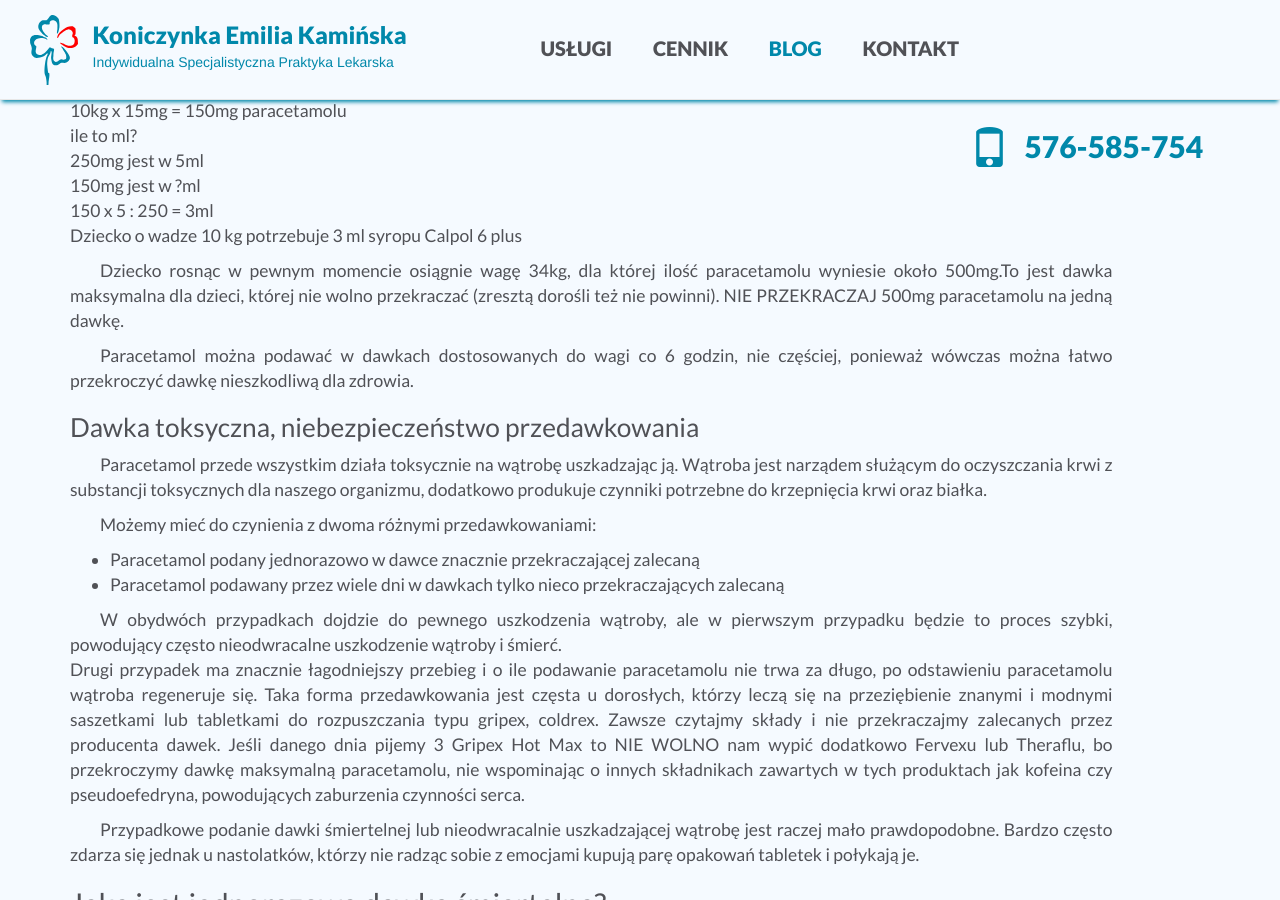
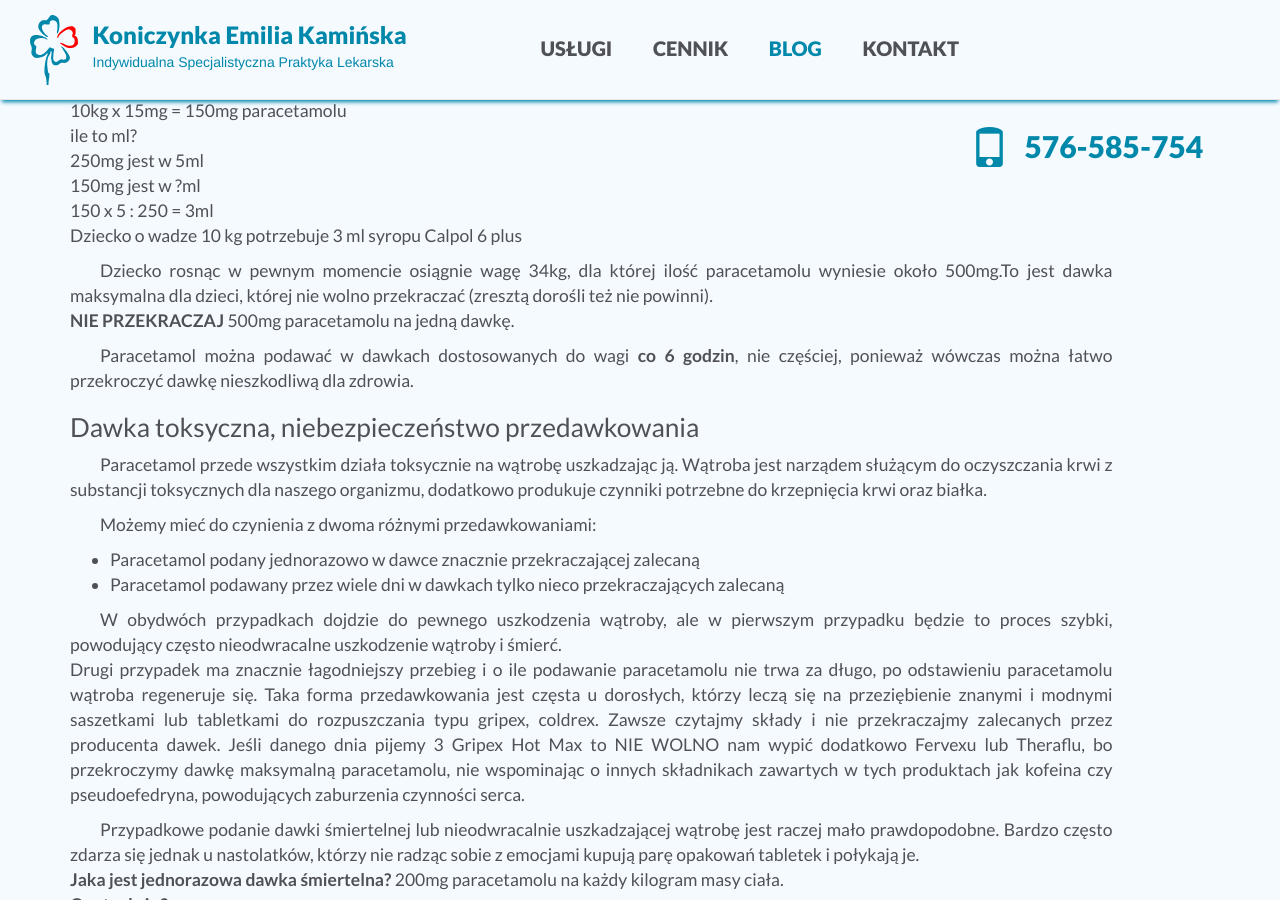
Before and after one commit to kardigen/koniczynka-med.guthub.io, a Jekyll site: the page built from blog-dev/_posts/2017-11-01-leki-przeciwgoraczkowe-paracetamol.markdown, in a window 1280 px wide and 900 px high, scrolled down 1021 px. Built offline with Jekyll 4.4.1, drawn with Linux system fonts in a browser that asks for light colours; our own code applies the rules of GitHub Pages for plain Markdown files.

```diff
--- a/blog-dev/_posts/2017-11-01-leki-przeciwgoraczkowe-paracetamol.markdown
+++ b/blog-dev/_posts/2017-11-01-leki-przeciwgoraczkowe-paracetamol.markdown
@@ -43,9 +43,10 @@ ile to ml?
 150 x 5 : 250 = 3ml
 Dziecko o wadze 10 kg potrzebuje 3 ml syropu Calpol 6 plus
 
-Dziecko rosnąc w pewnym momencie osiągnie wagę 34kg, dla której ilość paracetamolu wyniesie około 500mg.To jest dawka maksymalna dla dzieci, której nie wolno przekraczać (zresztą dorośli też nie powinni). NIE PRZEKRACZAJ 500mg paracetamolu na jedną dawkę.
+Dziecko rosnąc w pewnym momencie osiągnie wagę 34kg, dla której ilość paracetamolu wyniesie około 500mg.To jest dawka maksymalna dla dzieci, której nie wolno przekraczać (zresztą dorośli też nie powinni).
+**NIE PRZEKRACZAJ** 500mg paracetamolu na jedną dawkę.
 
-Paracetamol można podawać w dawkach dostosowanych do wagi co 6 godzin, nie częściej, ponieważ wówczas można łatwo przekroczyć dawkę nieszkodliwą dla zdrowia.
+Paracetamol można podawać w dawkach dostosowanych do wagi **co 6 godzin**, nie częściej, ponieważ wówczas można łatwo przekroczyć dawkę nieszkodliwą dla zdrowia.
 
 {:.R24}
 ## Dawka toksyczna, niebezpieczeństwo przedawkowania
@@ -60,12 +61,12 @@ W obydwóch przypadkach dojdzie do pewnego uszkodzenia wątroby, ale w pierwszym
 Drugi przypadek ma znacznie łagodniejszy przebieg i o ile podawanie paracetamolu nie trwa za długo, po odstawieniu paracetamolu wątroba regeneruje się. Taka forma przedawkowania jest częsta u dorosłych, którzy leczą się na przeziębienie znanymi i modnymi saszetkami lub tabletkami do rozpuszczania typu gripex, coldrex. Zawsze czytajmy składy i nie przekraczajmy zalecanych przez producenta dawek. Jeśli danego dnia pijemy 3 Gripex Hot Max to NIE WOLNO nam wypić dodatkowo Fervexu lub Theraflu, bo przekroczymy dawkę maksymalną paracetamolu, nie wspominając o innych składnikach zawartych w tych produktach jak kofeina czy pseudoefedryna, powodujących zaburzenia czynności serca.
 
 Przypadkowe podanie dawki śmiertelnej lub nieodwracalnie uszkadzającej wątrobę jest raczej mało prawdopodobne. Bardzo często zdarza się jednak u nastolatków, którzy nie radząc sobie z emocjami kupują parę opakowań tabletek i połykają je.
-## Jaka jest jednorazowa dawka śmiertelna?
+ **Jaka jest jednorazowa dawka śmiertelna?**
 200mg paracetamolu na każdy kilogram masy ciała.
-## Czy to dużo?
+**Czy to dużo?**
 Dla nastolatka o wadze około 45 kg będzie to 200mg x 45kg = 9000mg, czyli 18 tabletek po 500mg lub 36 po 250mg (czyli standardowych sprzedawanych w każdym supermarkecie). W połączeniu z alkoholem, który także uszkadza wątrobę, będzie to jeszcze mniej. Rozmawiajmy więc z naszymi dziećmi, starajmy się zwracać uwagę, czy nie mają problemów. Dzisiaj, kiedy wszyscy są zabiegani starajmy się chociaż jeden posiłek zjeść wspólnie, jedocześnie poświęcając czas na rozmowę z naszymi dziećmi. Dla nas błahy problemik, może być czymś ogromnym i nie do przeżycia w oczach nastolatka.
 
-## Objawy spożycia dawki znacznie przekraczającej dopuszczalną to:
+**Objawy spożycia dawki znacznie przekraczającej dopuszczalną to:**
 Początkowo pojawia się:
 * gorsze samopoczucie, zmęczenie
 * bladość,
```
